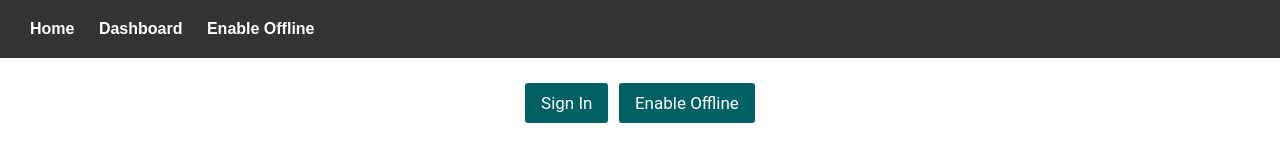
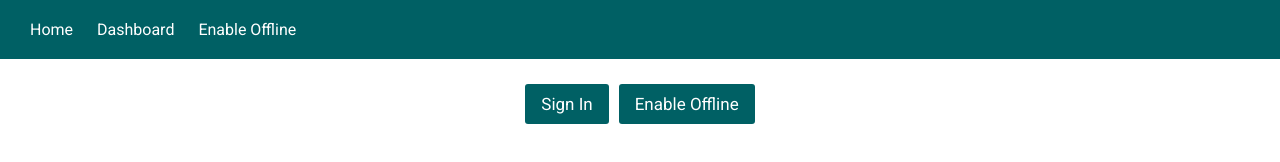
Before and after one commit to webmakersites/appv1, a plain HTML site: page index.html in a window 1280 px wide. Drawn offline with Linux system fonts and the light colour scheme.

Commit message:
Update style.css

```diff
--- a/style.css
+++ b/style.css
@@ -1,9 +1,11 @@
+@import url('https://fonts.googleapis.com/css2?family=Roboto');
+
 body{
   margin: 0;
-  font-family: arial, sans-serif;
+  font-family: roboto, sans-serif;
 }
 nav{
-  background: #333;
+  background: #006064;
   color: #fff;
   padding: 20px;
 }
@@ -15,10 +17,10 @@ nav a{
     text-decoration: none;
 }
 nav a:hover{
-    text-decoration: underline;
+    text-decoration: none;
 }
 nav a.selected{
-    font-weight: bold;
+    font-weight: none;
 }
 main{
     padding: 20px;
```
